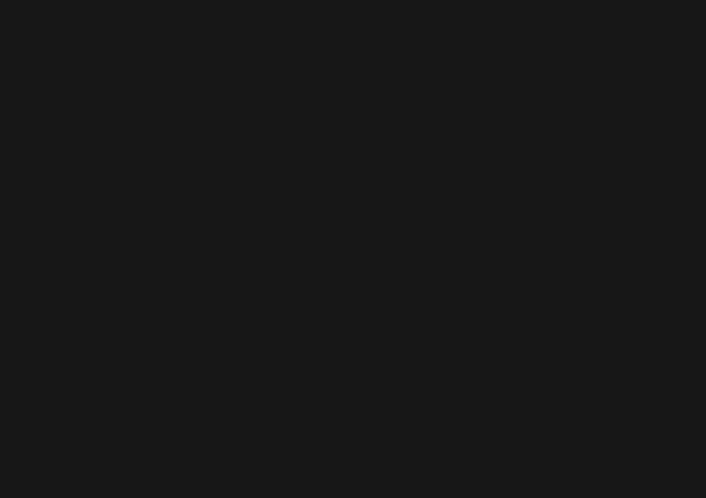
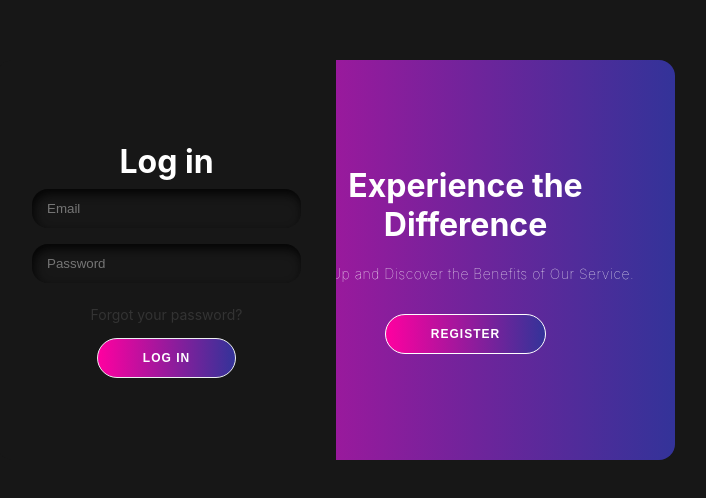
Before and after one commit to m-njora/Task-tracker, a React (Create React App) app: page /login in a window 1280 px wide. Shown: the part 120-618 px from the top of the page, without its empty margins (304-1010 px from the left). Built offline with nearby package versions, Linux system fonts and the light colour scheme.

Commit message:
fixed login

```diff
--- a/package.json
+++ b/package.json
@@ -10,6 +10,7 @@
     "react-dom": "^18.2.0",
     "react-router-dom": "^5.2.0",
     "react-scripts": "5.0.1",
+    "styled-components": "^5.3.9",
     "web-vitals": "^2.1.4"
   },
   "scripts": {
--- a/src/components/App.js
+++ b/src/components/App.js
@@ -1,16 +1,16 @@
 // import './App.css';
-// import Login from './login';
-// import SignUp from "./signup";
+import Login from './login';
+import SignUp from "./signup";
 import Todo from "./Todo"
 import { Route, Switch, Redirect } from "react-router-dom"
 function App() {
   return (
 <Switch>
 
-  {/* <Route path="/login" component={Login} /> */}
-  {/* <Route path="/signup" component={SignUp} /> */}
-  {/* <Redirect from="/" to="/login" /> */}
-  <Route path="/todo" component={Todo} />
+  <Route path="/login" component={Login} />
+  <Route path="/signup" component={SignUp} />
+  <Redirect from="/" to="/login" />
+  <Route path="/" component={Todo} />
 
 </Switch>
 
--- /dev/null
+++ b/src/components/Components.js
@@ -0,0 +1,166 @@
+import styled from 'styled-components';
+
+export const Container = styled.div`
+background-color: #171717;
+border-radius: 16px;
+//   box-shadow: -8px -8px 12px rgba(255, 255, 255, 0.25), -4px -4px 8px rgba(255, 255, 255, 0.75), 8px 8px 12px rgba(189, 195, 199, 0.25), 4px 4px 8px rgba(189, 195, 199, 0.75);
+  position: relative;
+  overflow: hidden;
+  width: 678px;
+  max-width: 100%;
+  min-height: 400px;
+  display: flex;
+  justify-content: center;
+  align-items: center;
+`;
+
+export const SignUpContainer = styled.div`
+    position: absolute;
+    top: 0;
+    height: 100%;
+    transition: all 0.6s ease-in-out;
+    left: 0;
+    width: 50%;
+    opacity: 0;
+    z-index: 1;
+    ${props => props.signinIn !== true ? `
+    transform: translateX(100%);
+    opacity: 1;
+    z-index: 5;
+    `
+    : null}
+    `;
+
+
+export const SignInContainer = styled.div`
+position: absolute;
+top: 0;
+height: 100%;
+transition: all 0.6s ease-in-out;
+left: 0;
+width: 50%;
+z-index: 2;
+${props => (props.signinIn !== true ? `transform: translateX(100%);` : null)}
+`;
+
+export const Form = styled.form`
+background-color: #171717;
+display: flex;
+align-items: center;
+justify-content: center;
+flex-direction: column;
+padding: 0 50px;
+height: 100%;
+text-align: center;
+`;
+
+export const Title = styled.h1`
+font-weight: bold;
+margin: 0;
+color: white;
+
+`;
+
+export const Input = styled.input`
+background-color: #171717;
+border: none;
+padding: 12px 15px;
+margin: 8px 0;
+width: 100%;
+box-shadow: inset 2px 5px 10px rgb(5, 5, 5);
+border-radius: 16px;
+`;
+
+
+export const Button = styled.button`
+   border-radius: 20px;
+   border: 1px solid #ECF0F1;
+   background: linear-gradient(90deg, #FF00A0 0%, #333399 100%);
+   color: #ffffff;
+   font-size: 12px;
+   font-weight: bold;
+   padding: 12px 45px;
+   letter-spacing: 1px;
+   text-transform: uppercase;
+   transition: transform 80ms ease-in;
+   &:active{
+       transform: scale(0.95);
+   }
+   &:focus {
+       outline: none;
+   }
+`;
+export const GhostButton = styled(Button)`
+background-color: transparent;
+border-color: #ffffff;
+`;
+
+export const Anchor = styled.a`
+color: #333;
+font-size: 14px;
+text-decoration: none;
+margin: 15px 0;
+`;
+export const OverlayContainer = styled.div`
+position: absolute;
+top: 0;
+left: 50%;
+width: 50%;
+height: 100%;
+overflow: hidden;
+transition: transform 0.6s ease-in-out;
+z-index: 100;
+${props =>
+ props.signinIn !== true ? `transform: translateX(-100%);` : null}
+`;
+
+export const Overlay = styled.div`
+background: #ff416c;
+background: -webkit-linear-gradient(90deg, #FF00A0 0%, #333399 100%);
+background: linear-gradient(90deg, #FF00A0 0%, #333399 100%);
+background-repeat: no-repeat;
+background-size: cover;
+background-position: 0 0;
+color: #ffffff;
+position: relative;
+left: -100%;
+height: 100%;
+width: 200%;
+transform: translateX(0);
+transition: transform 0.6s ease-in-out;
+${props => (props.signinIn !== true ? `transform: translateX(50%);` : null)}
+`;
+
+export const OverlayPanel = styled.div`
+    position: absolute;
+    display: flex;
+    align-items: center;
+    justify-content: center;
+    flex-direction: column;
+    padding: 0 40px;
+    text-align: center;
+    top: 0;
+    height: 100%;
+    width: 50%;
+    transform: translateX(0);
+    transition: transform 0.6s ease-in-out;
+`;
+
+export const LeftOverlayPanel = styled(OverlayPanel)`
+  transform: translateX(-20%);
+  ${props => props.signinIn !== true ? `transform: translateX(0);` : null}
+`;
+
+export const RightOverlayPanel = styled(OverlayPanel)`
+    right: 0;
+    transform: translateX(0);
+    ${props => props.signinIn !== true ? `transform: translateX(20%);` : null}
+`;
+
+export const Paragraph = styled.p`
+font-size: 14px;
+  font-weight: 100;
+  line-height: 20px;
+  letter-spacing: 0.5px;
+  margin: 20px 0 30px
+`;
--- a/src/components/css/login.css
+++ b/src/components/css/login.css
@@ -113,3 +113,14 @@
     background-color: red;
     color: white;
   }
+
+
+  .login {
+    background-color: #171717;
+    display: flex;
+    justify-content: center;
+    align-items: center;
+    flex-direction: column;
+    height: 100vh;
+    margin: -20px 0 50px;
+  }
--- a/src/components/login.js
+++ b/src/components/login.js
@@ -1,57 +1,123 @@
-import React, { useState } from 'react';
-import { useHistory } from "react-router-dom";
-
+import React, { useState } from "react"
+import * as Components from "./Components"
 import './css/login.css'
+import { Redirect } from 'react-router-dom';
 
 function Login() {
-  const history = useHistory();
-  const [username, setUsername] = useState("");
-  const [password, setPassword] = useState("");
-  // const [email, setEmail] = useState("");
-  const [isSignUp, setIsSignUp] = useState(false);
 
-  function handleSignUpClick(){
-    history.push("/signup");
+  const [loggedIn, setLoggedIn] = useState(false);
+  const [signIn, toggle] = React.useState(true);
+  const [name, setName] = React.useState("");
+  const [email, setEmail] = React.useState("");
+  const [password, setPassword] = React.useState("");
+
+  const handleRegister = () => {
+
+
+      fetch("https://portfolio-back-end-f9we.onrender.com/auth/register", {
+        method: "POST",
+        headers: {
+          "Content-Type": "application/json",
+        },
+        body: JSON.stringify({
+          name: name,
+          email: email,
+          password: password,
+        }),
+      })
+        .then((response) => {
+          if (!response.ok) {
+            throw new Error(response.status);
+          }
+          return response.json();
+        })
+        .then((data) => {
+          // Handle successful registration
+          console.log(data);
+          setLoggedIn(true);
+        })
+        .catch((error) => {
+          // Handle registration error
+          console.error(error);
+        });
+
+  }
+  const handleLogin = (event) => {
+    event.preventDefault();
+
+    fetch("https://portfolio-back-end-f9we.onrender.com/auth/login", {
+      method: "POST",
+      headers: {
+        "Content-Type": "application/json",
+      },
+      body: JSON.stringify({ email, password }),
+    })
+      .then((response) => response.json())
+      .then((data) => {
+        // Handle successful login
+        console.log(data);
+      })
+      .catch((error) => {
+        // Handle login error
+        console.error(error);
+      });
+      setLoggedIn(true);
   };
 
-  function handleSubmit(e) {
-    e.preventDefault();
-    if (isSignUp) {
-      // Handle sign up
-    } else {
-      // Handle login
-    }
-  }
+    return(
+      <div className="login">
+        <Components.Container>
+                {loggedIn && <Redirect to="/profile" />}
 
-    return (
-    <form className="form" onSubmit={handleSubmit}>
-       <h1>{isSignUp ? "Sign Up" : "Login"}</h1>
-       <p id="heading">Login</p>
-        <div className="field">
-          {/* <svg className="input-icon" xmlns="http://www.w3.org/2000/svg" width="16" height="16" fill="currentColor" viewBox="0 0 16 16">
-            <path d="M13.106 7.222c0-2.967-2.249-5.032-5.482-5.032-3.35 0-5.646 2.318-5.646 5.702 0 3.493 2.235 5.708 5.762 5.708.862 0 1.689-.123 2.304-.335v-.862c-.43.199-1.354.328-2.29.328-2.926 0-4.813-1.88-4.813-4.798 0-2.844 1.921-4.881 4.594-4.881 2.735 0 4.608 1.688 4.608 4.156 0 1.682-.554 2.769-1.416 2.769-.492 0-.772-.28-.772-.76V5.206H8.923v.834h-.11c-.266-.595-.881-.964-1.6-.964-1.4 0-2.378 1.162-2.378 2.823 0 1.737.957 2.906 2.379 2.906.8 0 1.415-.39 1.709-1.087h.11c.081.67.703 1.148 1.503 1.148 1.572 0 2.57-1.415 2.57-3.643zm-7.177.704c0-1.197.54-1.907 1.456-1.907.93 0 1.524.738 1.524 1.907S8.308 9.84 7.371 9.84c-.895 0-1.442-.725-1.442-1.914z"></path>
-          </svg> */}
-          <input autoComplete="off" placeholder="Username" className="input-field" type="text" value={username} onChange={(e) => setUsername(e.target.value)} />
-        </div>
-        <div className="field">
-          {/* <svg className="input-icon" xmlns="http://www.w3.org/2000/svg" width="16" height="16" fill="currentColor" viewBox="0 0 16 16">
-            <path d="M8 1a2 2 0 0 1 2 2v4H6V3a2 2 0 0 1 2-2zm3 6V3a3 3 0 0 0-6 0v4a2 2 0 0 0-2 2v5a2 2 0 0 0 2 2h6a2 2 0 0 0 2-2V9a2 2 0 0 0-2-2z"></path>
-          </svg> */}
-          <input placeholder="Password" className="input-field" type="password" value={password} onChange={(e) => setPassword(e.target.value)} />
-        </div>
-    <div className="btn">
-    <button className="button1">&nbsp;&nbsp;&nbsp;&nbsp;&nbsp;&nbsp;{isSignUp ? "Sign Up" : "Login"}&nbsp;&nbsp;&nbsp;&nbsp;&nbsp;&nbsp;</button>
-    <button className="button2" onClick={handleSignUpClick}>
-    {isSignUp ? "Back to Login" : "Sign Up"}
-    </button>
+            <Components.SignUpContainer signinIn={signIn}>
+                <Components.Form>
+                    <Components.Title>Register</Components.Title>
+                    <Components.Input type='text' placeholder='Name' value={name} onChange={event => setName(event.target.value)}/>
+                    <Components.Input type='email' placeholder='Email'value={email} onChange={event => setEmail(event.target.value)}/>
+                    <Components.Input type='password' placeholder='Password' value={password} onChange={event => setPassword(event.target.value)}/>
+                    <Components.Button onClick={handleRegister}>Register</Components.Button>
+                </Components.Form>
+            </Components.SignUpContainer>
 
-    </div>
-    <button className="button3">Forgot Password ?</button>
-    </form>
+            <Components.SignInContainer signinIn={signIn}>
+                 <Components.Form>
+                     <Components.Title>Log in</Components.Title>
+                     <Components.Input type='email' placeholder='Email' value={email} onChange={(event) => setEmail(event.target.value)}/>
+                     <Components.Input type='password' placeholder='Password' value={password} onChange={(event) => setPassword(event.target.value)}/>
+                     <Components.Anchor href='#'>Forgot your password?</Components.Anchor>
+                     <Components.Button onClick={handleLogin}>Log In</Components.Button>
+                 </Components.Form>
+            </Components.SignInContainer>
 
+            <Components.OverlayContainer signinIn={signIn}>
+                <Components.Overlay signinIn={signIn}>
 
+                <Components.LeftOverlayPanel signinIn={signIn}>
+                    <Components.Title>Good to see you again!</Components.Title>
+                    <Components.Paragraph>
+                    Let's pick up where we left off                    </Components.Paragraph>
+                    <Components.GhostButton onClick={() => toggle(true)}>
+                        log in
+                    </Components.GhostButton>
+                    </Components.LeftOverlayPanel>
 
+                    <Components.RightOverlayPanel signinIn={signIn}>
+                      <Components.Title>Experience the Difference</Components.Title>
+                      <Components.Paragraph>
+                      Sign Up and Discover the Benefits of Our Service.
+
+                      </Components.Paragraph>
+                          <Components.GhostButton onClick={() => toggle(false)}>
+                              register
+                          </Components.GhostButton>
+                    </Components.RightOverlayPanel>
+
+                </Components.Overlay>
+            </Components.OverlayContainer>
+
+        </Components.Container>
+      </div>
     )
 }
 
-export default Login
+export default Login;
--- a/src/components/signup.js
+++ b/src/components/signup.js
@@ -6,7 +6,7 @@
     const history = useHistory();
     const [username, setUsername] = useState("");
     const [password, setPassword] = useState("");
-    // const [email, setEmail] = useState("");
+    const [email, setEmail] = useState("");
     const [isSignUp, setIsSignUp] = useState(false);
 
     function handleSignUpClick(){
@@ -17,33 +17,67 @@
     function handleSubmit(e) {
         e.preventDefault();
         if (isSignUp) {
-          // Handle sign up
+          // Call an API or service to handle user registration
+          fetch('/api/signup', {
+            method: 'POST',
+            headers: { 'Content-Type': 'application/json' },
+            body: JSON.stringify({ username, email, password })
+          })
+            .then(response => {
+              if (response.ok) {
+                // Redirect the user to the login page after successful registration
+                history.push('/login');
+              } else {
+                throw new Error('Failed to sign up');
+              }
+            })
+            .catch(error => {
+              console.log(error);
+            });
         } else {
           // Handle login
+          fetch('/api/login', {
+            method: 'POST',
+            headers: { 'Content-Type': 'application/json' },
+            body: JSON.stringify({ username, password })
+          })
+          .then(response => {
+            if (response.ok) {
+              // Authentication successful
+              return response.json();
+            } else {
+              throw new Error('Authentication failed');
+            }
+          })
+          .then(data => {
+            // Store the user's session token in the browser's local storage
+            localStorage.setItem('sessionToken', data.sessionToken);
+            // Redirect the user to the home page
+            history.push('/');
+          })
+          .catch(error => {
+            console.error(error);
+            // Display an error message to the user
+            alert('Authentication failed');
+          });
         }
       }
+
+
+
 
     return (
 
         <form className="form" onSubmit={handleSubmit}>
         <p id="heading">SignUp</p>
         <div className="field">
-          {/* <svg className="input-icon" xmlns="http://www.w3.org/2000/svg" width="16" height="16" fill="currentColor" viewBox="0 0 16 16">
-            <path d="M13.106 7.222c0-2.967-2.249-5.032-5.482-5.032-3.35 0-5.646 2.318-5.646 5.702 0 3.493 2.235 5.708 5.762 5.708.862 0 1.689-.123 2.304-.335v-.862c-.43.199-1.354.328-2.29.328-2.926 0-4.813-1.88-4.813-4.798 0-2.844 1.921-4.881 4.594-4.881 2.735 0 4.608 1.688 4.608 4.156 0 1.682-.554 2.769-1.416 2.769-.492 0-.772-.28-.772-.76V5.206H8.923v.834h-.11c-.266-.595-.881-.964-1.6-.964-1.4 0-2.378 1.162-2.378 2.823 0 1.737.957 2.906 2.379 2.906.8 0 1.415-.39 1.709-1.087h.11c.081.67.703 1.148 1.503 1.148 1.572 0 2.57-1.415 2.57-3.643zm-7.177.704c0-1.197.54-1.907 1.456-1.907.93 0 1.524.738 1.524 1.907S8.308 9.84 7.371 9.84c-.895 0-1.442-.725-1.442-1.914z"></path>
-          </svg> */}
           <input autoComplete="off" placeholder="Username" className="input-field" type="text" value={username} onChange={(e) => setUsername(e.target.value)} />
         </div>
         <div className="field">
-        {/* <svg className="input-icon" xmlns="http://www.w3.org/2000/svg" width="16" height="16" fill="currentColor" viewBox="0 0 16 16">
-        <path d="M13.106 7.222c0-2.967-2.249-5.032-5.482-5.032-3.35 0-5.646 2.318-5.646 5.702 0 3.493 2.235 5.708 5.762 5.708.862 0 1.689-.123 2.304-.335v-.862c-.43.199-1.354.328-2.29.328-2.926 0-4.813-1.88-4.813-4.798 0-2.844 1.921-4.881 4.594-4.881 2.735 0 4.608 1.688 4.608 4.156 0 1.682-.554 2.769-1.416 2.769-.492 0-.772-.28-.772-.76V5.206H8.923v.834h-.11c-.266-.595-.881-.964-1.6-.964-1.4 0-2.378 1.162-2.378 2.823 0 1.737.957 2.906 2.379 2.906.8 0 1.415-.39 1.709-1.087h.11c.081.67.703 1.148 1.503 1.148 1.572 0 2.57-1.415 2.57-3.643zm-7.177.704c0-1.197.54-1.907 1.456-1.907.93 0 1.524.738 1.524 1.907S8.308 9.84 7.371 9.84c-.895 0-1.442-.725-1.442-1.914z"></path>
-        </svg> */}
-          <input autoComplete="off" placeholder="name@mail.com" className="input-field" type="text" value={username} onChange={(e) => setUsername(e.target.value)} />
+          <input autoComplete="off" placeholder="name@mail.com" className="input-field" type="text" value={email} onChange={(e) => setEmail(e.target.value)} />
         </div>
 
         <div className="field">
-          {/* <svg className="input-icon" xmlns="http://www.w3.org/2000/svg" width="16" height="16" fill="currentColor" viewBox="0 0 16 16">
-            <path d="M8 1a2 2 0 0 1 2 2v4H6V3a2 2 0 0 1 2-2zm3 6V3a3 3 0 0 0-6 0v4a2 2 0 0 0-2 2v5a2 2 0 0 0 2 2h6a2 2 0 0 0 2-2V9a2 2 0 0 0-2-2z"></path>
-          </svg> */}
           <input placeholder="Password" className="input-field" type="password" value={password} onChange={(e) => setPassword(e.target.value)} />
         </div>
     <div className="btn">
```
Also changed, not shown: 1 other file (tests, documents, lock files or other folders).
